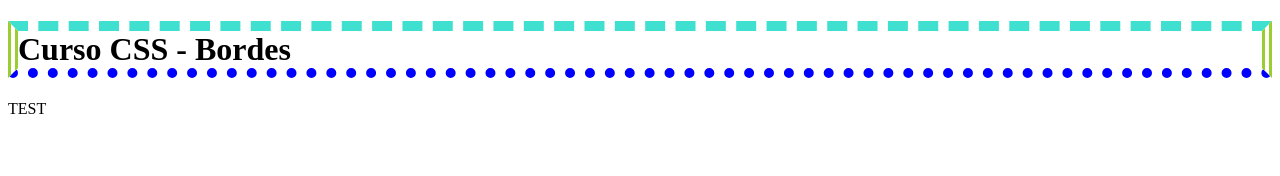
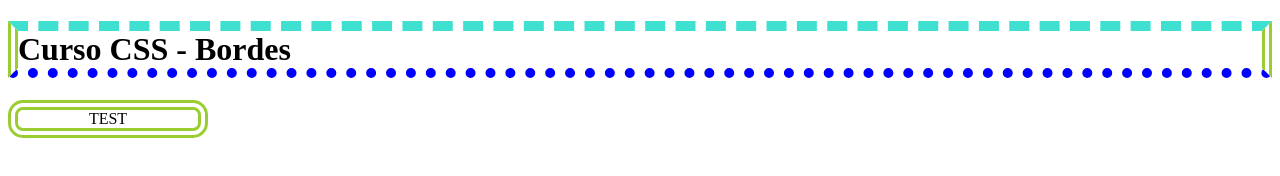
Before and after one commit to gustavoromerocl/curso-a-fondo-de-css, a plain HTML site: page bordes.html in a window 1280 px wide. Drawn offline with Linux system fonts and the light colour scheme.

Commit message:
Bordes - Border radius

```diff
--- a/bordes.html
+++ b/bordes.html
@@ -9,6 +9,8 @@
 </head>
 <body>
 <h1>Curso CSS - Bordes</h1>
-<p>TEST</p>
+<div style="width: 200px; text-align: center;">
+    <p>TEST</p>
+</div>
 </body>
 </html>
--- a/css/bordes.css
+++ b/css/bordes.css
@@ -6,3 +6,8 @@ h1{
     border-top-color: turquoise;
     border-bottom: dotted blue 10px;
 }
+
+p{
+    border: double yellowgreen 10px;
+    border-radius: 15px;
+}
```
